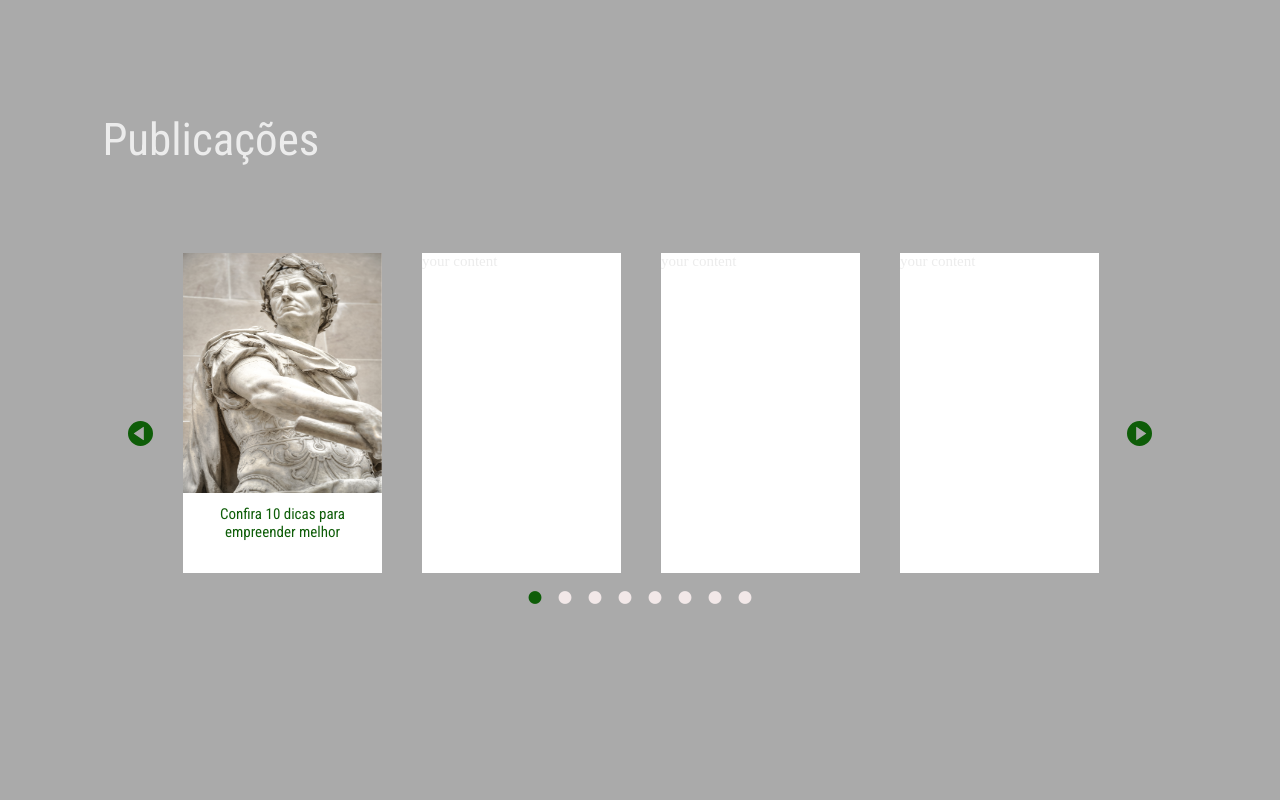
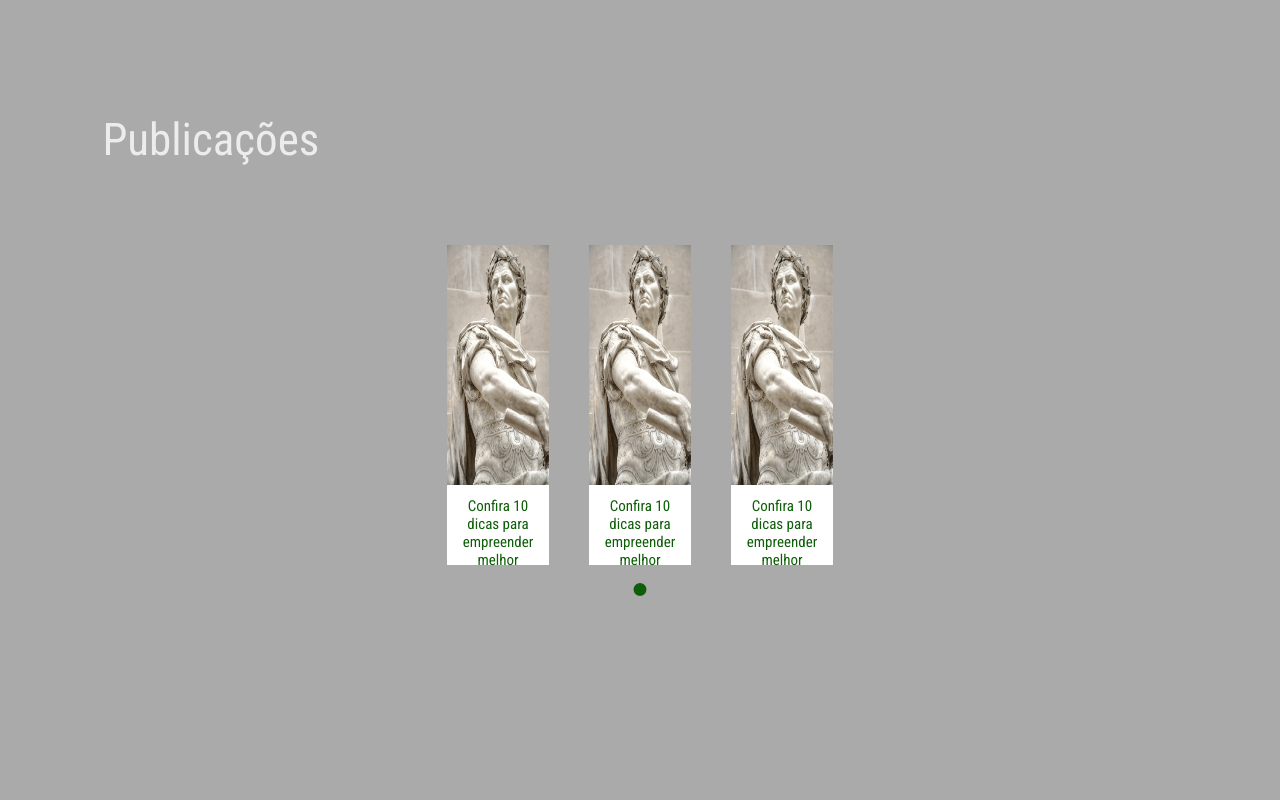
Before and after one commit to citi-onboarding/Destra, a Django app: page / in a window 1280 px wide. Shown: the part 801-1601 px from the top of the page. Run offline with Django 3.2, Linux system fonts and the light colour scheme; data that the repository does not hold is empty; some libraries are stand-ins or nearby versions.

Commit message:
Modificar mobile

```diff
--- a/assets/CSS/publicacoes.css
+++ b/assets/CSS/publicacoes.css
@@ -6,7 +6,7 @@
     color: #ECECEC;
 }
 #publicacoes-titulo{
-    padding: 6% 0 3vh 8%;
+    padding: 6% 0 2vh 8%;
     font-family: 'Roboto Condensed', sans-serif;
     font-weight: 500;
     font-size: 3rem;
@@ -95,4 +95,7 @@
     .pub-box-carrossel p{
         padding: 8%;
     }
+    .pub-box-carrossel p{
+        font-size: 1rem;
+    }
 }
--- a/assets/JS/publicacoes.js
+++ b/assets/JS/publicacoes.js
@@ -3,16 +3,16 @@ $(document).ready(function(){
         dots: true,
         infinite: true,
         slidesToShow: 4,
-        slidesToScroll: 1,
+        slidesToScroll: 4,
         speed: 200,
         prevArrow: document.querySelector('#playButtonBack'),
         nextArrow: document.querySelector('#playButtonNext'),
         responsive: [
             {
-              breakpoint: 1024,
+              breakpoint: 1200,
               settings: {
                 slidesToShow: 3,
-                slidesToScroll: 1,
+                slidesToScroll: 3,
                 infinite: true,
                 dots: true
               }
@@ -21,7 +21,7 @@ $(document).ready(function(){
               breakpoint: 800,
               settings: {
                 slidesToShow: 2,
-                slidesToScroll: 1,
+                slidesToScroll: 2,
                 infinite: true,
                 dots: true
               }
--- a/templates/home.html
+++ b/templates/home.html
@@ -99,13 +99,14 @@
                         <img src="{% static 'imagens/estatua.png' %}" alt="">
                         <p>Confira 10 dicas para empreender melhor</p>
                     </div>
-                    <div class="pub-box-carrossel">your content</div>
-                    <div class="pub-box-carrossel">your content</div>
-                    <div class="pub-box-carrossel">your content</div>
-                    <div class="pub-box-carrossel">your content</div>
-                    <div class="pub-box-carrossel">your content</div>
-                    <div class="pub-box-carrossel">your content</div>
-                    <div class="pub-box-carrossel">your content</div>
+                    <div class="pub-box-carrossel">
+                        <img src="{% static 'imagens/estatua.png' %}" alt="">
+                        <p>Confira 10 dicas para empreender melhor</p>
+                    </div>
+                    <div class="pub-box-carrossel">
+                        <img src="{% static 'imagens/estatua.png' %}" alt="">
+                        <p>Confira 10 dicas para empreender melhor</p>
+                    </div>
                 </div>
             </section>
             <img class="pub-button-carrossel" src="{% static 'imagens/play-button-next.svg' %}" id="playButtonNext"/>
```
